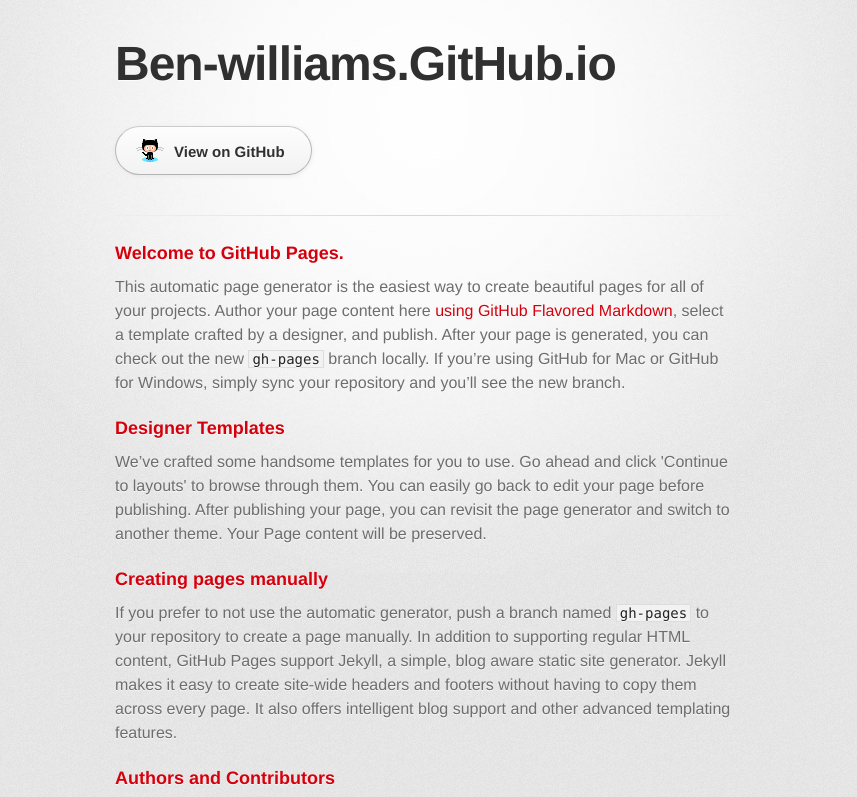
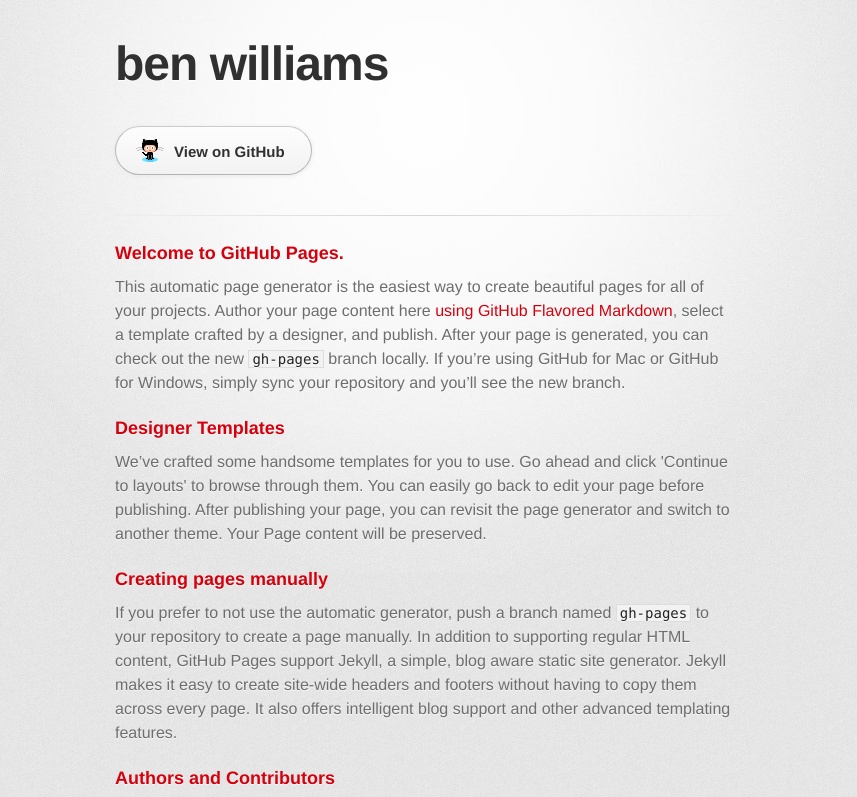
Before and after one commit to ben-williams/ben-williams.github.io, a plain HTML site: page index.html in a window 1280 px wide. Shown: the top 797 px of the page, without its empty margins (215-1072 px from the left). Drawn offline with Linux system fonts and the light colour scheme; a web font is replaced by a local one.

Commit message:
Update index.html

```diff
--- a/index.html
+++ b/index.html
@@ -18,7 +18,7 @@
       <div class="inner">
 
         <header>
-          <h1>Ben-williams.GitHub.io</h1>
+          <h1>ben williams</h1>
           <h2></h2>
         </header>
 
```
